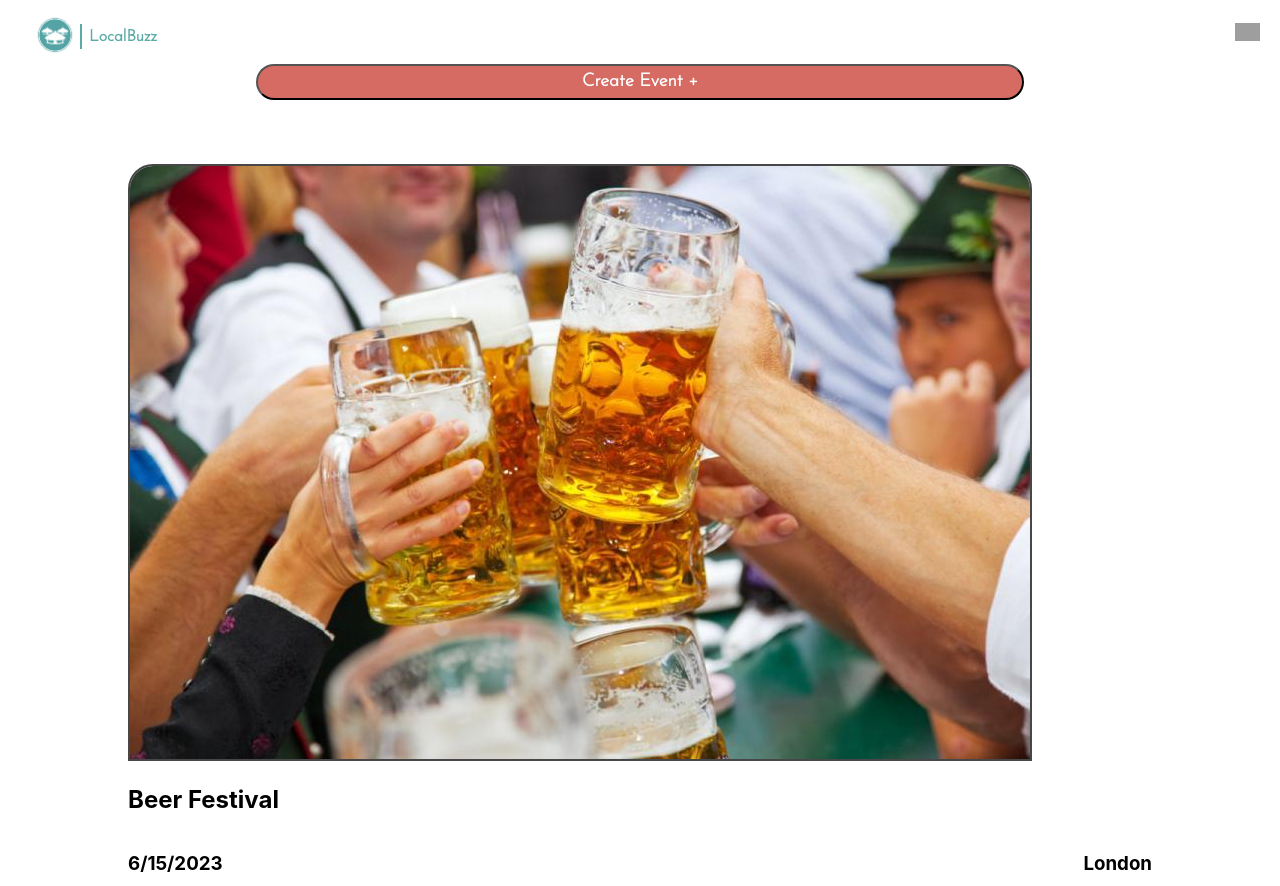
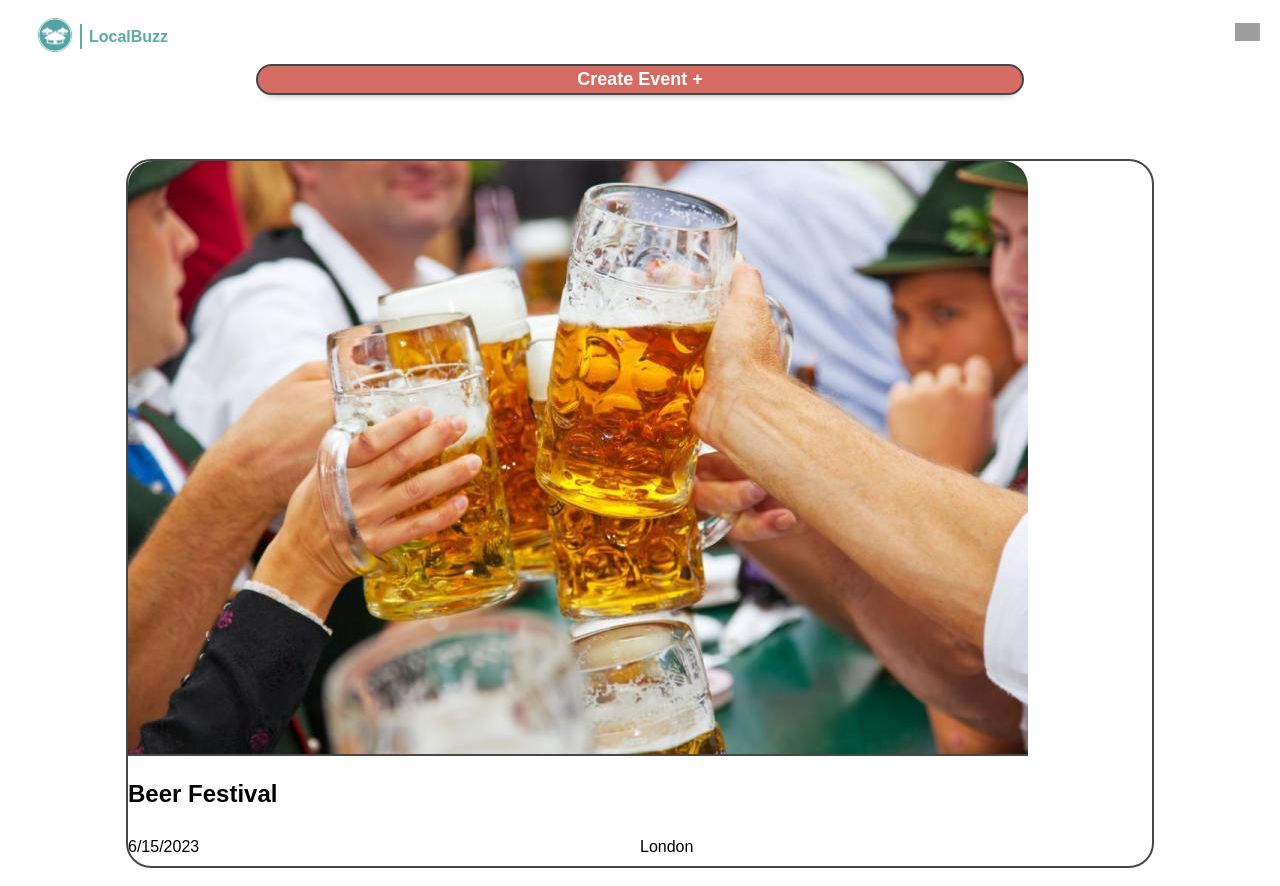
Before and after one commit to Deen-q/SwampySyntax, a React (Create React App) app in the folder local-buzz/: page / in a window 1280 px wide. Shown: the top 886 px of the page. Built offline with nearby package versions, Linux system fonts and the light colour scheme; grey boxes are pictures that could not be loaded.

Commit message:
event card styling in progress

```diff
--- a/local-buzz/src/App.css
+++ b/local-buzz/src/App.css
@@ -1,5 +1,6 @@
-@import url('https://fonts.googleapis.com/css2?family=Josefin+Sans:wght@300&display=swap');
+@import url('https://fonts.googleapis.com/css2?family=Josefin+Sans:wght@350&display=swap');
 
-/* body, html {
-
-} */
+body,
+html {
+	font-family: 'Josefin Sans', sans-serif;
+}
--- a/local-buzz/src/Components/HomePage/CreateEventBtn/CreateEventBtn.css
+++ b/local-buzz/src/Components/HomePage/CreateEventBtn/CreateEventBtn.css
@@ -11,8 +11,10 @@ padding-bottom: 5%;
 	background-color: #d56b63;
 	color: white;
 	text-decoration: none;
+	border: 2px solid #474747;
+
 	border-radius: 25px;
-    padding: 6.5px;
+	padding: 3px 0;
 	width: 60vw;
-    box-shadow:#d56b63
+	box-shadow: 0px 7px 10px -10px rgb(61, 61, 61);
 }
--- a/local-buzz/src/Components/HomePage/EventCard/EventCard.css
+++ b/local-buzz/src/Components/HomePage/EventCard/EventCard.css
@@ -2,27 +2,22 @@
 	display: flex;
 	flex-direction: column;
 	align-items: center;
+	gap: 20px;
 }
 
 .EventCardContainer p {
 	width: 80vw;
 }
 
-.EventCardContainer h1 {
-  font-size: 30px;
-  font-family: Arial, Helvetica, sans-serif;
-}
-
 .EventCardContainer img {
 	max-width: 80vw;
 	height: auto;
-  border: 2px solid #474747;
+	border-bottom: 2px solid #474747;
 	border-radius: 25px 25px 0 0;
 }
 
 .event-img:hover {
 	cursor: pointer;
-  transform: scale(0.99);
 }
 
 .EventDateAndCity {
@@ -31,12 +26,19 @@
 	align-items: left;
 	width: 80vw;
 	margin: 0 auto;
+	line-height: 0.4;
 }
 
 .EventAddressAndPostcode {
 	display: flex;
 	justify-content: space-between;
-  align-items: left;
+	align-items: center;
 	width: 80vw;
 	margin: 0 auto;
+	line-height: normal;
 }
+
+.TextBorder {
+	border: 2px solid #474747;
+	border-radius: 25px 25px 25px 25px;
+}
--- a/local-buzz/src/Components/HomePage/EventCard/EventCard.js
+++ b/local-buzz/src/Components/HomePage/EventCard/EventCard.js
@@ -1,5 +1,5 @@
-import React, {useState} from "react";
-import "./EventCard.css";
+import React, { useState } from 'react';
+import './EventCard.css';
 
 function EventCard(props) {
 	// Define state variable for showing event description
@@ -8,7 +8,7 @@ function EventCard(props) {
 	// Define function to handle click event on image
 	function handleClick(eventId) {
 		// Update the show state variable to toggle the description of the clicked event
-    setShow((prevShow) => ({
+		setShow(prevShow => ({
 			...prevShow, // copy the previous state object
 
 			[eventId]: !prevShow[eventId], // toggle the show property of the clicked event id
@@ -19,29 +19,31 @@ function EventCard(props) {
 	return (
 		<>
 			<div className='EventCardContainer'>
-        {props.filteredData.map((event) => (
+				{props.filteredData.map(event => (
 					<div key={event.id}>
 						{/* add click event listener to toggle the description of the clicked event  */}
+						<div className='TextBorder'>
 							<img
 								className='event-img'
 								onClick={() => handleClick(event.id)}
 								alt='CardImage'
 								src={event.image}
 							/>
-            <div className='TextBorder'>
+
 							<h2>{event.title}</h2>
 							<div className='EventDateAndCity'>
-                <h3>{event.date}</h3>
-                <h3>{event.city}</h3>
+								<div className='contentContainer'></div>
+								<p>{event.date}</p>
+								<p>{event.city}</p>
 							</div>
 							{/* show the description of the clicked event if the show property is true  */}
 							{show[event.id] && (
 								<div>
-                  <h3>{event.time}</h3>
 									<div className='EventAddressAndPostcode'>
-                    <h3>{event.firstLineOfAddress}</h3>
-                    <h3>{event.postcode}</h3>
+										<p>{event.firstLineOfAddress}</p>
+										<p>{event.postcode}</p>
 									</div>
+									<p>{event.time}</p>
 									<p>{event.description}</p>
 								</div>
 							)}
```
Lines whose indentation alone changed are shown as unchanged.
